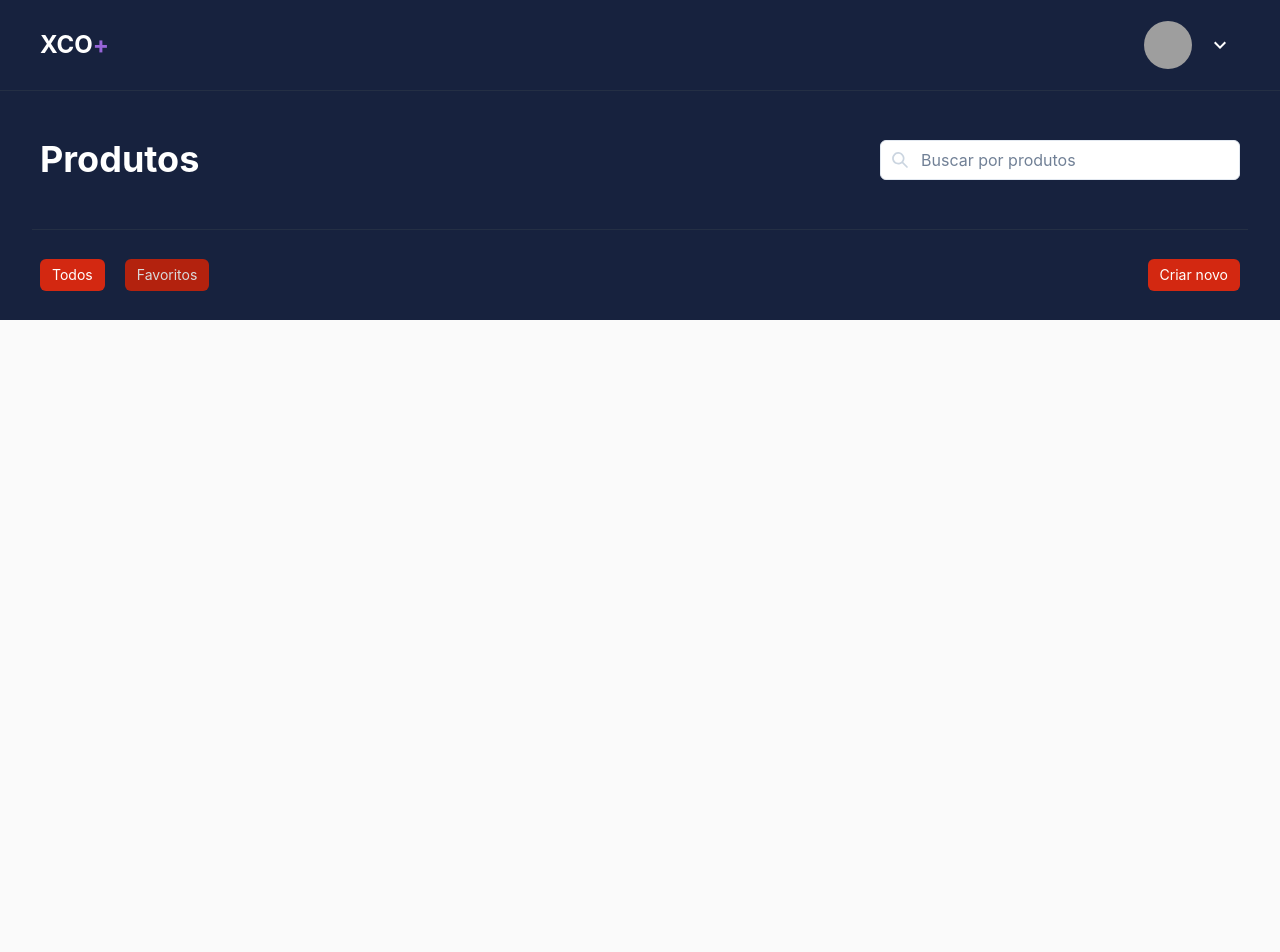
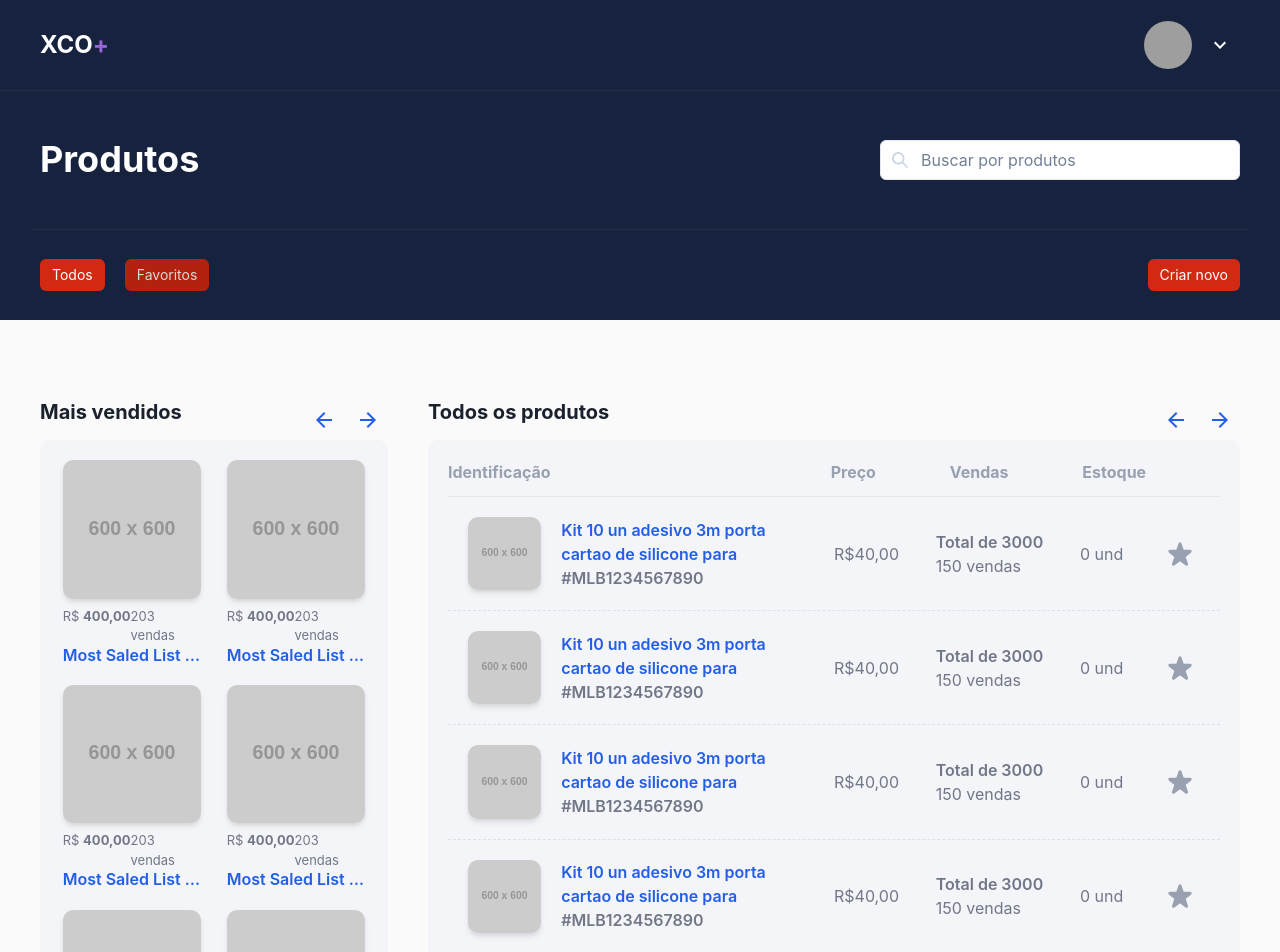
Before and after one commit to phmc99/desafio-xcommerce, a Next.js app: page / in a window 1280 px wide. Shown: the top 952 px of the page. Built offline with nearby package versions, Linux system fonts and the light colour scheme; grey boxes are pictures that could not be loaded.

Commit message:
feat: products list related

```diff
--- /dev/null
+++ b/src/components/ListHeader/index.tsx
@@ -0,0 +1,44 @@
+import { ArrowBackIcon, ArrowForwardIcon } from '@chakra-ui/icons';
+import { Flex, Heading, IconButton } from '@chakra-ui/react';
+import React from 'react';
+
+interface ListHeaderProps {
+  title: string;
+  handleChangePage?: () => void;
+}
+
+const ListHeader = ({ title }: ListHeaderProps) => {
+  return (
+    <Flex w="100%" justifyContent="space-between">
+      <Heading size="md">{title}</Heading>
+      <Flex gap={1}>
+        <IconButton
+          bgColor="transparent"
+          aria-label="Change page"
+          fontSize="2xl"
+          color="#235EE7"
+          _hover={{
+            bgColor: 'transparent',
+            color: '#235EE7',
+            filter: 'brightness(0.85)',
+          }}
+          icon={<ArrowBackIcon />}
+        />
+        <IconButton
+          bgColor="transparent"
+          aria-label="Change page"
+          fontSize="2xl"
+          color="#235EE7"
+          _hover={{
+            bgColor: 'transparent',
+            color: '#235EE7',
+            filter: 'brightness(0.85)',
+          }}
+          icon={<ArrowForwardIcon />}
+        />
+      </Flex>
+    </Flex>
+  );
+};
+
+export default ListHeader;
--- /dev/null
+++ b/src/components/MostSaledList/index.tsx
@@ -0,0 +1,35 @@
+import { Box, Flex, Text } from '@chakra-ui/react';
+import ListHeader from '../ListHeader';
+import MostSaledListItem from '../MostSaledListItem';
+
+const MostSaledList = () => {
+  return (
+    <Flex direction="column" alignItems="center" w="30%" h="100%">
+      <ListHeader title="Mais vendidos" />
+      <Flex
+        p={5}
+        borderRadius={10}
+        wrap="wrap"
+        justifyContent="space-around"
+        w="100%"
+        h="100%"
+        bgColor="#F3F5F9"
+        gap={5}
+      >
+        <MostSaledListItem />
+        <MostSaledListItem />
+        <MostSaledListItem />
+        <MostSaledListItem />
+        <MostSaledListItem />
+        <MostSaledListItem />
+      </Flex>
+      <Box mt={3} alignSelf="flex-end">
+        <Text fontWeight="medium" color="#636363" fontSize="sm">
+          Página 1 de 10
+        </Text>
+      </Box>
+    </Flex>
+  );
+};
+
+export default MostSaledList;
--- /dev/null
+++ b/src/components/MostSaledListItem/index.tsx
@@ -0,0 +1,41 @@
+import { Flex, Heading, Img, Text } from '@chakra-ui/react';
+
+const MostSaledListItem = () => {
+  return (
+    <Flex
+      maxWidth="45%"
+      direction="column"
+      alignItems="center"
+      cursor="pointer"
+    >
+      <Img
+        rounded={10}
+        boxShadow="md"
+        w="100%"
+        src="https://via.placeholder.com/600"
+        alt="Product"
+      />
+      <Flex mt={2} w="100%" justifyContent="space-between">
+        <Text color="#717787" fontSize="small">
+          R$&nbsp;<b>400,00</b>
+        </Text>
+        <Text color="#717787" fontSize="small">
+          203 vendas
+        </Text>
+      </Flex>
+      <Heading
+        whiteSpace="nowrap"
+        overflow="hidden"
+        textOverflow="ellipsis"
+        w="100%"
+        fontWeight="semibold"
+        size="sm"
+        color="#235EE7"
+      >
+        Most Saled List Item asdasdasdasdas
+      </Heading>
+    </Flex>
+  );
+};
+
+export default MostSaledListItem;
--- /dev/null
+++ b/src/components/ProductsList/index.tsx
@@ -0,0 +1,56 @@
+import { Box, Divider, Flex, Text } from '@chakra-ui/react';
+import ListHeader from '../ListHeader';
+import ProductsListItem from '../ProductsListItem';
+
+interface ProductsListProps {
+  favoriteProducts: boolean;
+}
+
+const ProductsList = ({ favoriteProducts }: ProductsListProps) => {
+  return (
+    <Flex direction="column" alignItems="center" w="70%" h="100%">
+      <ListHeader
+        title={favoriteProducts ? 'Produtos favoritos' : 'Todos os produtos'}
+      />
+      <Flex
+        p={5}
+        borderRadius={10}
+        justifyContent="center"
+        direction="column"
+        w="100%"
+        h="100%"
+        bgColor="#F3F5F9"
+      >
+        <Flex mb={3} w="100%" justifyContent="space-between">
+          <Text color="#99A0B0" fontWeight="bold">
+            Identificação
+          </Text>
+          <Flex w="60%" justifyContent="space-evenly">
+            <Text color="#99A0B0" fontWeight="bold">
+              Preço
+            </Text>
+            <Text color="#99A0B0" fontWeight="bold">
+              Vendas
+            </Text>
+            <Text color="#99A0B0" fontWeight="bold">
+              Estoque
+            </Text>
+          </Flex>
+        </Flex>
+        <Divider borderColor="#DBDDE0" />
+        <ProductsListItem />
+        <ProductsListItem />
+        <ProductsListItem />
+        <ProductsListItem />
+        <ProductsListItem />
+      </Flex>
+      <Box mt={3} alignSelf="flex-end">
+        <Text fontWeight="medium" color="#636363" fontSize="sm">
+          Página 1 de 10
+        </Text>
+      </Box>
+    </Flex>
+  );
+};
+
+export default ProductsList;
--- /dev/null
+++ b/src/components/ProductsListItem/index.tsx
@@ -0,0 +1,76 @@
+import { StarIcon } from '@chakra-ui/icons';
+import { Divider, Flex, IconButton, Img, Text } from '@chakra-ui/react';
+import { useState } from 'react';
+
+interface ProductsListItemProps {
+  isFavorite?: boolean;
+}
+
+const ProductsListItem = ({ isFavorite }: ProductsListItemProps) => {
+  const [favoriteToogle, setFavoriteToogle] = useState(isFavorite || false);
+
+  const handleFavoriteProduct = () => {
+    setFavoriteToogle(!favoriteToogle);
+  };
+
+  return (
+    <>
+      <Flex p={5} w="100%" justifyContent="space-between" alignItems="center">
+        <Flex alignItems="center" gap={5} width="60%">
+          <Img
+            rounded={10}
+            boxShadow="md"
+            w="20%"
+            src="https://via.placeholder.com/600"
+            alt="Product"
+          />
+          <Flex direction="column">
+            <Text
+              w="80%"
+              maxH={12}
+              overflow="hidden"
+              fontWeight="semibold"
+              fontSize="md"
+              color="#235EE7"
+            >
+              Kit 10 un adesivo 3m porta cartao de silicone para celular Kit 10
+              un adesivo 3m porta cartao de silicone para celular
+            </Text>
+            <Text color="#717787" fontWeight="semibold">
+              #MLB1234567890
+            </Text>
+          </Flex>
+        </Flex>
+        <Flex
+          color="#717787"
+          justifyContent="space-between"
+          width="60%"
+          alignItems="center"
+        >
+          <Text>R$40,00</Text>
+          <Flex direction="column">
+            <Text fontWeight="semibold">Total de 3000</Text>
+            <Text>150 vendas</Text>
+          </Flex>
+          <Text>0 und</Text>
+          <IconButton
+            aria-label="Favorite product"
+            bgColor="transparent"
+            fontSize="2xl"
+            color={favoriteToogle ? 'orange' : '#99A0B0'}
+            _hover={{
+              bgColor: 'transparent',
+              color: '#99A0B0',
+              filter: 'brightness(0.85)',
+            }}
+            icon={<StarIcon />}
+            onClick={handleFavoriteProduct}
+          />
+        </Flex>
+      </Flex>
+      <Divider borderColor="gray.300" borderStyle="dashed" />
+    </>
+  );
+};
+
+export default ProductsListItem;
--- a/src/pages/index.tsx
+++ b/src/pages/index.tsx
@@ -2,6 +2,8 @@ import { Divider, Flex } from '@chakra-ui/react';
 import Head from 'next/head';
 import Header from '../components/Header';
 import HeaderButtonGroup from '../components/HeaderButtonGroup';
+import MostSaledList from '../components/MostSaledList';
+import ProductsList from '../components/ProductsList';
 import SearchBox from '../components/SearchBox';
 
 export default function Home() {
@@ -26,7 +28,12 @@ export default function Home() {
           <Divider borderColor="gray.700" w={'95%'} />
           <HeaderButtonGroup />
         </Flex>
-        <Flex h="100vh" w="100vw" bgColor="#FAFAFA"></Flex>
+        <Flex h="100%" w="100vw" bgColor="#FAFAFA">
+          <Flex h="100%" w="100%" px={10} pt={20} pb={10} gap={10}>
+            <MostSaledList />
+            <ProductsList favoriteProducts={false} />
+          </Flex>
+        </Flex>
       </Flex>
     </>
   );
```
